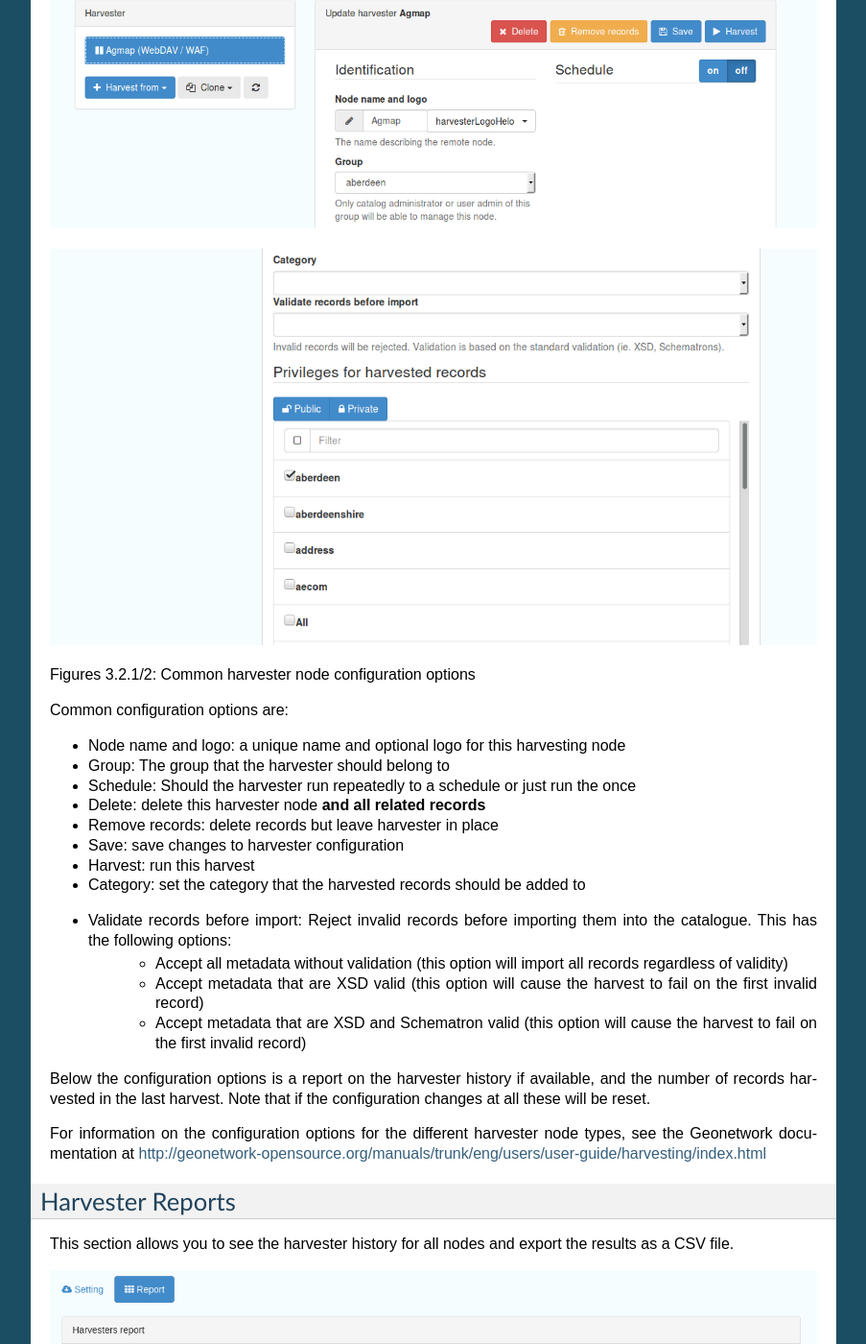
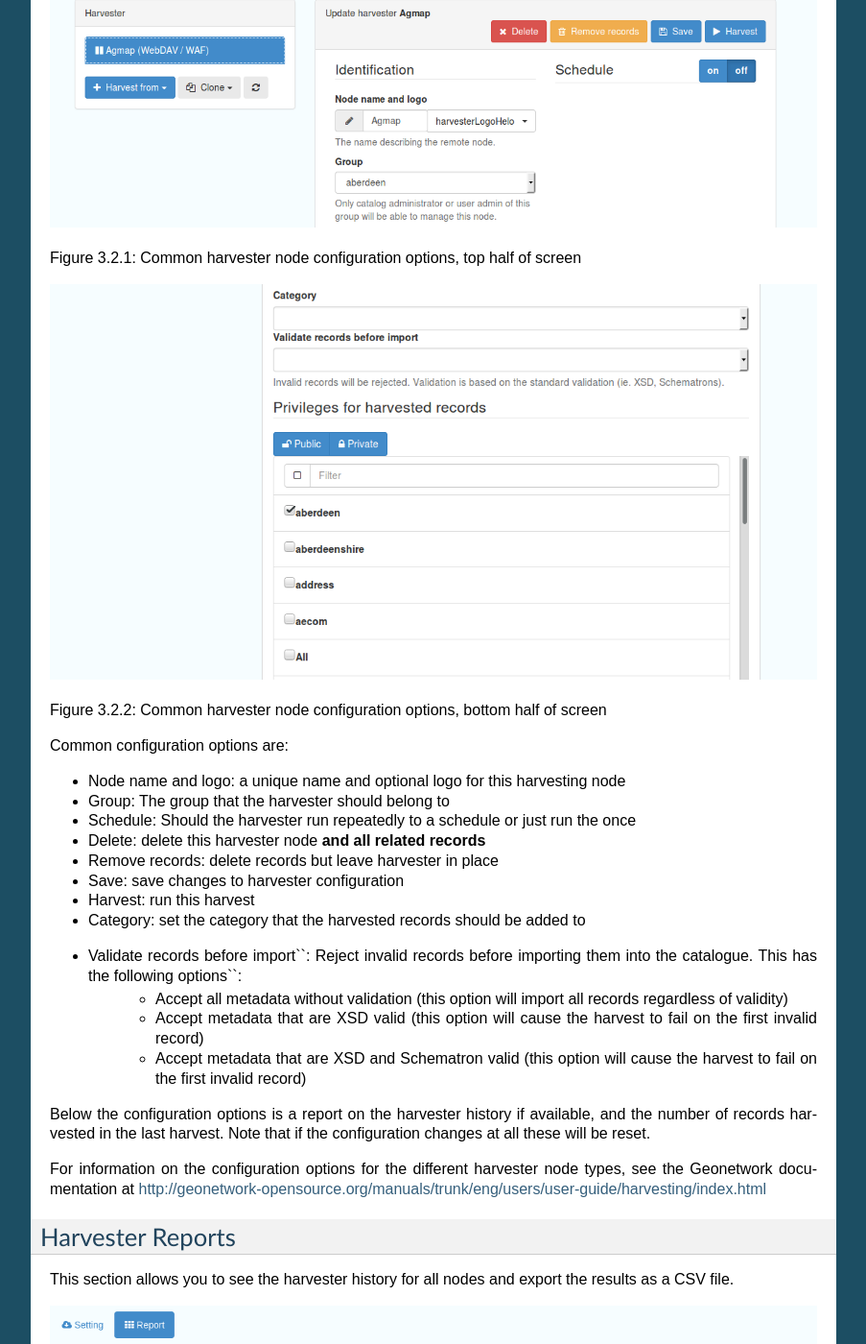
Before and after one commit to AstunTechnology/ssdidocs, a Sphinx documentation site: the page built from docs/ssdi_adminguidance.rst, in a window 1280 px wide and 1400 px high, scrolled down 7380 px. Shown: the whole window at 96% size, without its empty margins (198-1101 px from the left). Built offline with Sphinx 7.4.7, drawn with Linux system fonts in a browser that asks for light colours; pages that are not in the unit, such as notebooks, are missing from menus; some of the changed text lies outside the part shown.

Commit message:
Copy editing

```diff
--- a/docs/ssdi_adminguidance.rst
+++ b/docs/ssdi_adminguidance.rst
@@ -93,7 +93,7 @@ The Metadata and Templates button provides access to four subsections, as shown
 
 |image2|
 
-Figure 2.1.1: Metadata and Templates subsections
+Figure 2.2.1: Metadata and Templates subsections
 
 Metadata and Templates Standards available
 ------------------------------------------
@@ -144,9 +144,11 @@ To add a new harvester node, either clone an existing one by selecting it from t
 
 |image4|
 
+Figure 3.2.1: Common harvester node configuration options, top half of screen
+
 |image5|
 
-Figures 3.2.1/2: Common harvester node configuration options
+Figure 3.2.2: Common harvester node configuration options, bottom half of screen
 
 Common configuration options are:
 
@@ -158,7 +160,7 @@ Common configuration options are:
 * Save: save changes to harvester configuration
 * Harvest: run this harvest
 * Category: set the category that the harvested records should be added to
-* Validate records before import: Reject invalid records before importing them into the catalogue. This has the following options:
+* Validate records before import``: Reject invalid records before importing them into the catalogue. This has the following options``:
 	* Accept all metadata without validation (this option will import all records regardless of validity)
 	* Accept metadata that are XSD valid (this option will cause the harvest to fail on the first invalid record)
 	* Accept metadata that are XSD and Schematron valid (this option will cause the harvest to fail on the first invalid record)
@@ -222,14 +224,14 @@ Content Statistics
 
 This subsection provides more information on content searches. The following options are available, for export as CSV:
 
-* Catalog content statistics, such as the number of harvested records, total number of records, number of public records and so on
-* Metadata records popularity, showing the most popular records searched for (clicking the blue eye icon to the right of a record will take you to it)
-* Best Rated, showing the most highly rated records (if local star ratings are being used)
-* Record statistics, this is a dropdown list with a number of available metrics, for example (but not limited to):
-	* Year
-	* Format
-	* INSPIRE theme(s)
-	* Contact for the resource
+- Catalog content statistics, such as the number of harvested records, total number of records, number of public records and so on
+- Metadata records popularity, showing the most popular records searched for (clicking the blue eye icon to the right of a record will take you to it)
+- Best Rated, showing the most highly rated records (if local star ratings are being used)
+- Record statistics, this is a dropdown list with a number of available metrics, for example (but not limited to):
+	- Year
+	- Format
+	- INSPIRE theme(s)
+	- Contact for the resource
 
 |image11|
 
```
Also changed, not shown: other parts of docs/ssdi_adminguidance.rst (+1 -1 lines).
